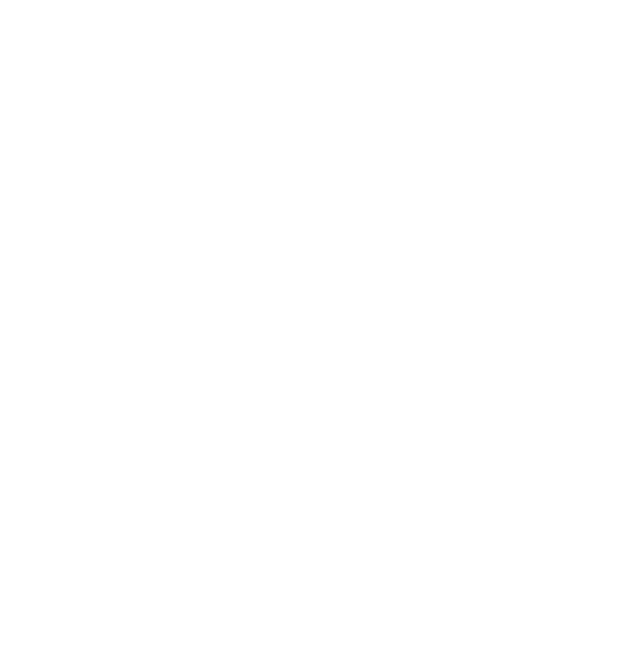
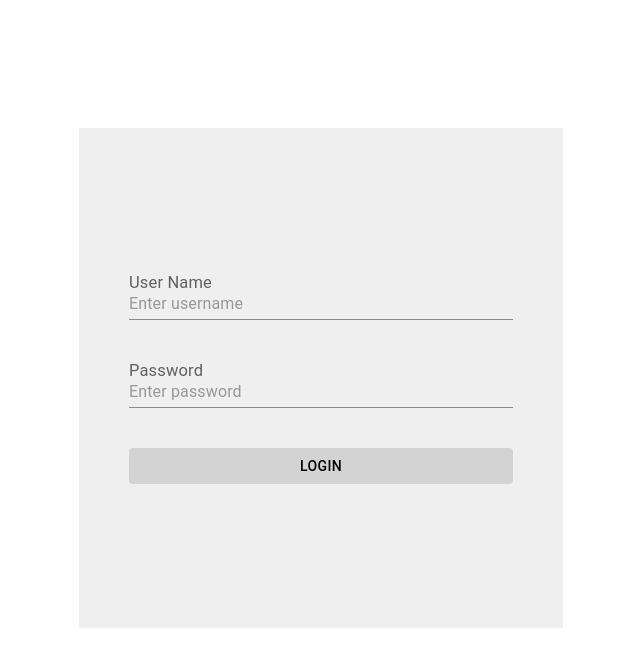
Before and after one commit to krishnapatel9104/reactjs-test, a React (Create React App) app: page /login in a window 1280 px wide. Before the commit this address had no page. Shown: the top 666 px of the page, without its empty margins (319-959 px from the left). Built offline with nearby package versions, Linux system fonts and the light colour scheme.

Commit message:
done-protected route

```diff
--- a/src/App.js
+++ b/src/App.js
@@ -9,21 +9,63 @@ import { Checkout } from "./components/Checkout/Checkout";
 import { ConfirmationPage } from "./components/ConfirmationPage/ConfirmationPage";
 import { ThemeProvider } from "@material-ui/styles";
 import theme from "./theme";
+import { Login } from "./components/Login/Login";
+import { ProtectedRoute } from "./utils/ProtectedRoute";
 
 function App() {
   return (
     <ThemeProvider theme={theme}>
       <BrowserRouter>
         <Routes>
-          <Route path="/" element={<Home />} />
-          <Route path="/:maincategory/:category/:subcategory" element={<CategroyDetails />} />
+          <Route
+            path="/"
+            element={
+              <ProtectedRoute>
+                <Home />
+              </ProtectedRoute>
+            }
+          />
+          <Route path="/login" element={<Login />} />
+          <Route
+            path="/:maincategory/:category/:subcategory"
+            element={
+              <ProtectedRoute>
+                <CategroyDetails />
+              </ProtectedRoute>
+            }
+          />
           <Route
             path={"/:maincategory/:category/:subcategory/:productname"}
-            element={<ItemDetailView />}
+            element={
+              <ProtectedRoute>
+                <ItemDetailView />
+              </ProtectedRoute>
+            }
           />
-          <Route path="/shipping" element={<Shipping />} />
-          <Route path="/checkout" element={<Checkout />} />
-          <Route path="/confirmation" element={<ConfirmationPage />} />
+          <Route
+            path="/shipping"
+            element={
+              <ProtectedRoute>
+                <Shipping />
+              </ProtectedRoute>
+            }
+          />
+          <Route
+            path="/checkout"
+            element={
+              <ProtectedRoute>
+                <Checkout />
+              </ProtectedRoute>
+            }
+          />
+          <Route
+            path="/confirmation"
+            element={
+              <ProtectedRoute>
+                <ConfirmationPage />
+              </ProtectedRoute>
+            }
+          />
         </Routes>
       </BrowserRouter>
     </ThemeProvider>
--- /dev/null
+++ b/src/components/Login/Login.jsx
@@ -0,0 +1,124 @@
+import { Box, Button, TextField } from "@mui/material";
+import React, { useState } from "react";
+import { useNavigate } from "react-router-dom";
+
+export const Login = () => {
+  const [userData, setUserData] = useState({});
+  const [error, setError] = useState("");
+  const navigate = useNavigate();
+  const handleClick = (e) => {
+    e.preventDefault();
+    console.log("userData : ", userData);
+    localStorage.setItem("userCredentials", userData);
+    setTimeout(() => {
+      navigate("/");
+    }, 500);
+  };
+  const handleChange = (e) => {
+    if (
+      e.target.name === "userName" &&
+      (e.target.value === "" || e.target.value !== "krishnaPatel9104")
+    ) {
+      setError("Opps! Wrong username!!!");
+    } else if (
+      e.target.name === "password" &&
+      (e.target.value === "" || e.target.value !== "krishil9104")
+    ) {
+      setError("Opps! Wrong password!!!");
+    } else {
+      setError("");
+      setUserData({ ...userData, [e.target.name]: e.target.value });
+    }
+  };
+  console.log("user info : ", userData);
+  return (
+    <form>
+      <Box
+        sx={{
+          display: "flex",
+          justifyContent: "center",
+          alignItems: "center",
+          flexDirection: "column",
+          paddingTop: "10%",
+          gap: "20px",
+        }}
+      >
+        {error && <Box sx={{ color: "red", fontSize: "22px" }}>{error}</Box>}
+        <Box
+          sx={{
+            display: "flex",
+            justifyContent: "center",
+            alignItems: "center",
+            flexDirection: "column",
+            gap: "40px",
+            backgroundColor: "#EFEFEF",
+            height: "500px",
+            width: "30%",
+            padding: "0 50px",
+          }}
+        >
+          <TextField
+            id="standard-number"
+            label="User Name"
+            type="text"
+            InputLabelProps={{
+              shrink: true,
+            }}
+            onChange={handleChange}
+            name="userName"
+            variant="standard"
+            placeholder="Enter username"
+            sx={{
+              fontSize: "22px",
+              width: "100%",
+              marginBottom: { xs: "50px", md: "0" },
+              "& .css-1c2i806-MuiFormLabel-root-MuiInputLabel-root": {
+                fontSize: "22px",
+              },
+              "& label+.css-v4u5dn-MuiInputBase-root-MuiInput-root": {
+                marginTop: "30px !important",
+              },
+              "& .MuiFormHelperText-root": {
+                color: "red",
+              },
+            }}
+          />
+          <TextField
+            id="standard-number"
+            label="Password"
+            type="text"
+            InputLabelProps={{
+              shrink: true,
+            }}
+            onChange={handleChange}
+            name="password"
+            variant="standard"
+            placeholder="Enter password"
+            sx={{
+              fontSize: "22px",
+              width: "100%",
+              marginBottom: { xs: "50px", md: "0" },
+              "& .css-1c2i806-MuiFormLabel-root-MuiInputLabel-root": {
+                fontSize: "22px",
+              },
+              "& label+.css-v4u5dn-MuiInputBase-root-MuiInput-root": {
+                marginTop: "30px !important",
+              },
+              "& .MuiFormHelperText-root": {
+                color: "red",
+              },
+            }}
+          />
+          <Button
+            className="btn-success mt-2"
+            id="login-btn"
+            sx={{ backgroundColor: "lightgray", color: "black", width: "100%" }}
+            onClick={(e) => handleClick(e)}
+          >
+            Login
+          </Button>
+        </Box>
+      </Box>
+    </form>
+  );
+};
--- /dev/null
+++ b/src/utils/ProtectedRoute.js
@@ -0,0 +1,19 @@
+import React, { useEffect, useState } from "react";
+import { useNavigate } from "react-router-dom";
+
+export const ProtectedRoute = (props) => {
+  const navigate = useNavigate();
+  const [isLoggedIn, setIsLoggedIn] = useState(false);
+  const checkUserToken = () => {
+    const userData = localStorage.getItem("userCredentials");
+    if (!userData || userData === "undefined") {
+      setIsLoggedIn(false);
+      return navigate("/login");
+    }
+    setIsLoggedIn(true);
+  };
+  useEffect(() => {
+    checkUserToken();
+  }, [isLoggedIn]);
+  return <React.Fragment>{isLoggedIn ? props.children : null}</React.Fragment>;
+};
```
